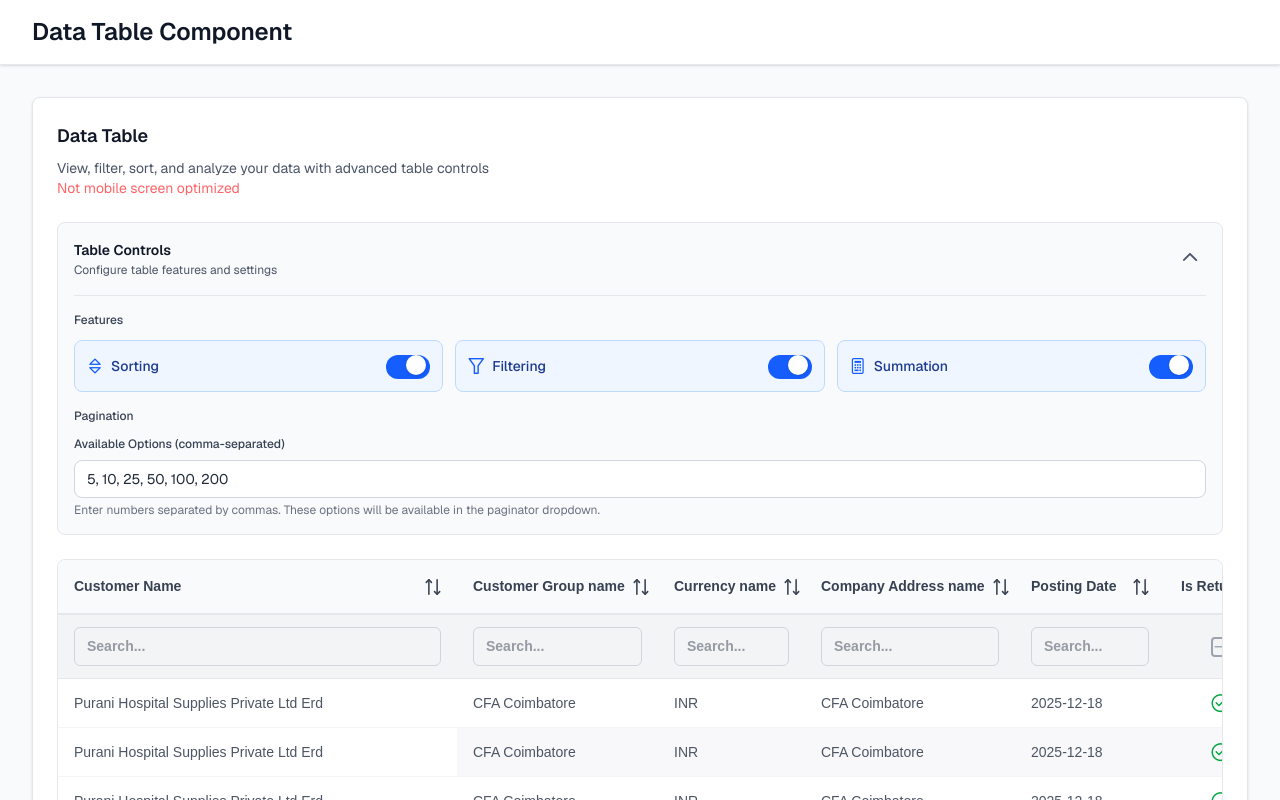
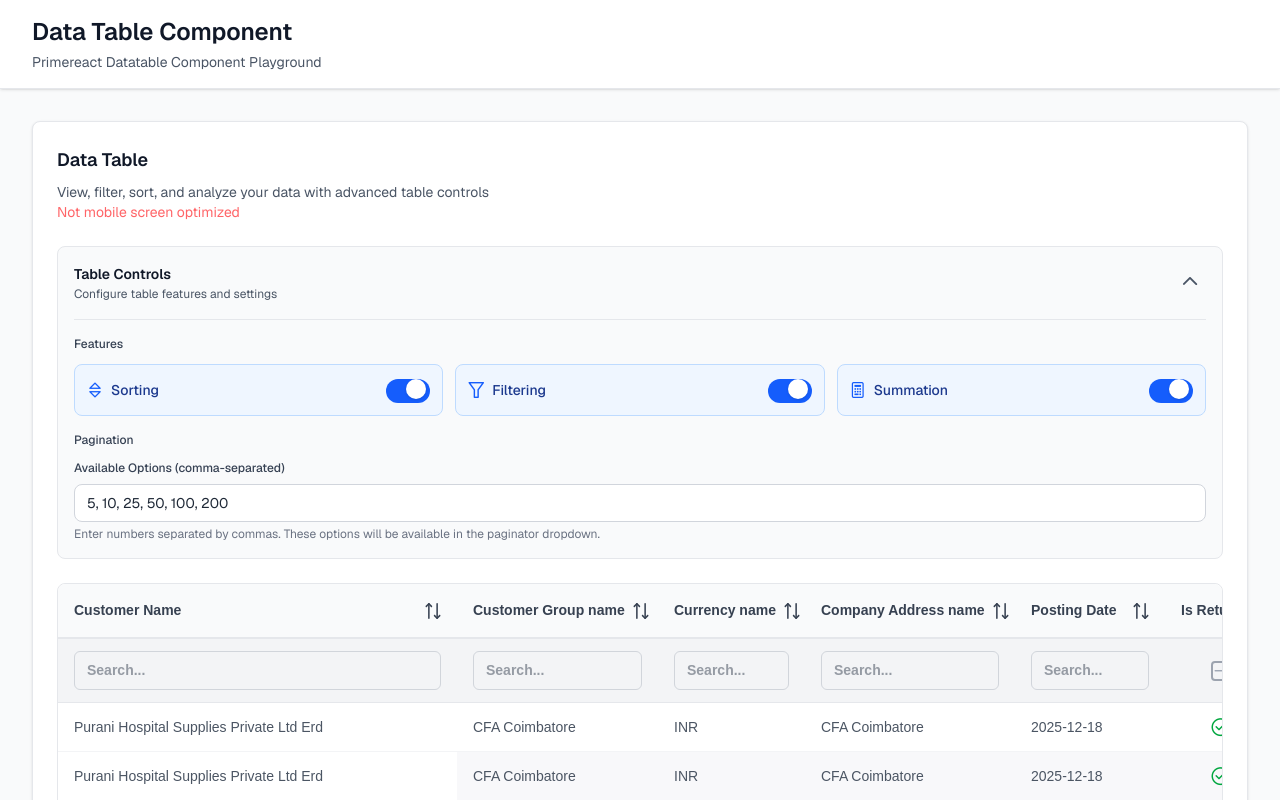
Before and after one commit to VICTORVICKIE/datatable-component, a Next.js app: page / in a window 1280 px wide. Shown: the top 800 px of the page. Built offline with nearby package versions, Linux system fonts and the light colour scheme; a web font is replaced by a local one.

Commit message:
Add apt description

```diff
--- a/src/app/layout.tsx
+++ b/src/app/layout.tsx
@@ -16,8 +16,8 @@ const geistMono = Geist_Mono({
 });
 
 export const metadata: Metadata = {
-  title: "Data Management System",
-  description: "Professional data table management interface",
+  title: "Data Table Component",
+  description: "Primereact Datatable Component Playground",
 };
 
 export default function RootLayout({
--- a/src/app/page.tsx
+++ b/src/app/page.tsx
@@ -16,6 +16,7 @@ export default function Home() {
       <header className="bg-white border-b border-gray-200 shadow-sm sticky top-0 z-10">
         <div className="max-w-7xl mx-auto px-3 sm:px-4 md:px-6 lg:px-8 py-3 sm:py-4">
           <h1 className="text-xl sm:text-2xl font-semibold text-gray-900">Data Table Component</h1>
+          <p className="text-xs sm:text-sm text-gray-600 mt-1">Primereact Datatable Component Playground</p>
         </div>
       </header>
 
```
